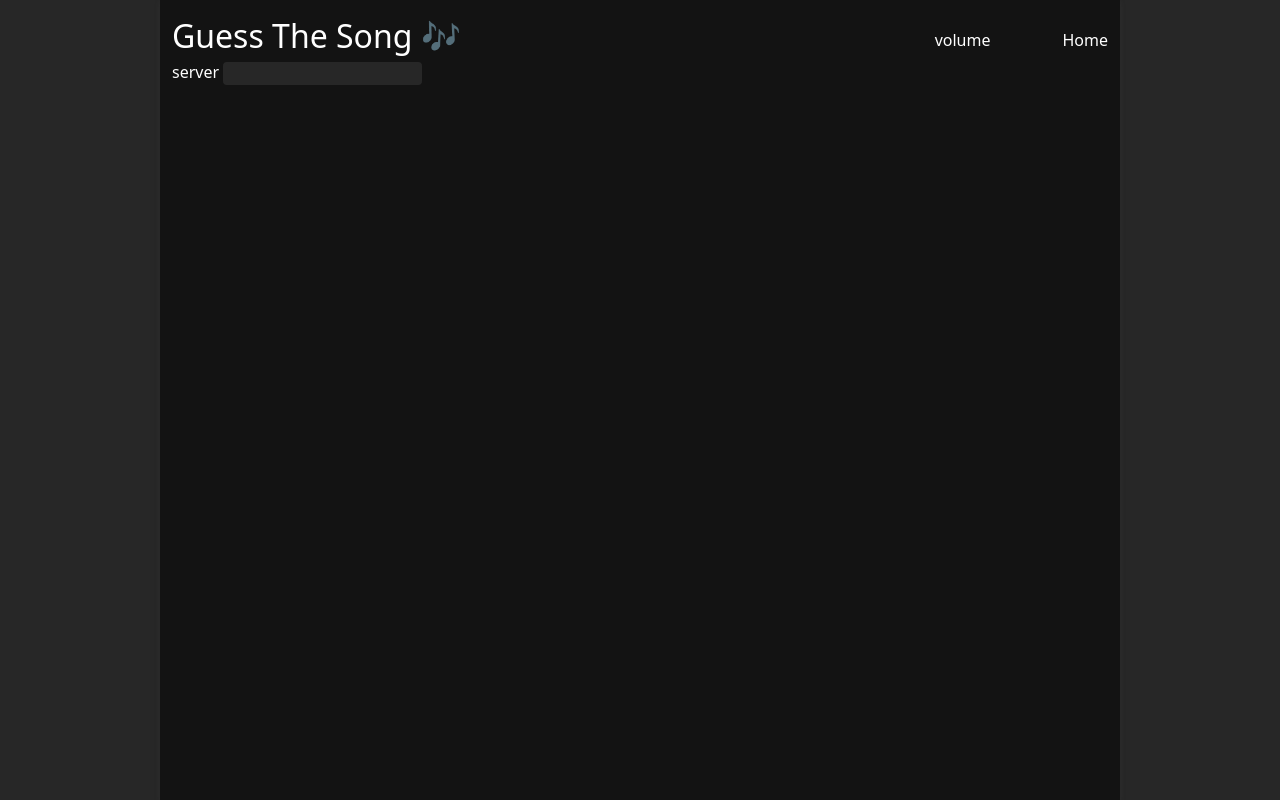
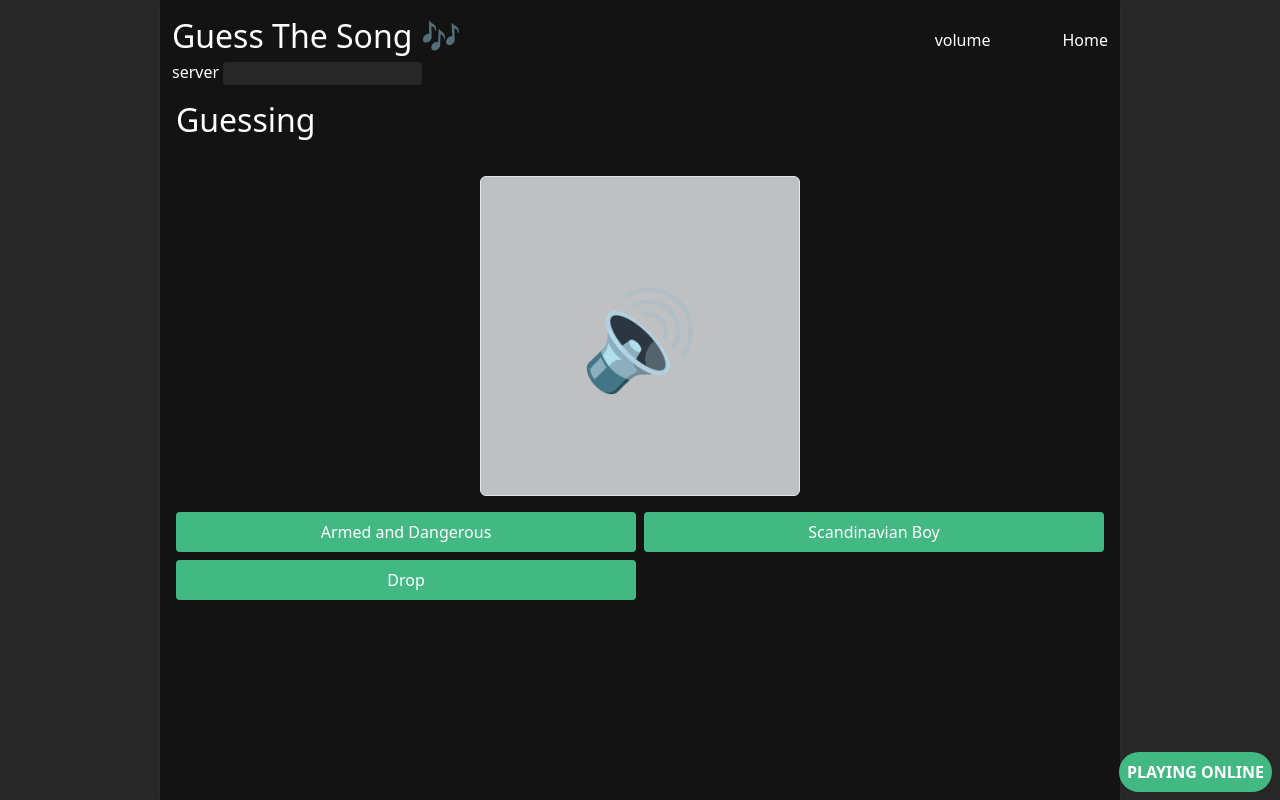
Before and after one commit to VirusBLITZ/guess-the-song-fe, a Nuxt app: page /room/1/guess in a window 1280 px wide. Built offline with nearby package versions, Linux system fonts and the light colour scheme.

Commit message:
create guess page

```diff
--- /dev/null
+++ b/pages/room/[id]/guess.vue
@@ -0,0 +1,23 @@
+<script setup lang="ts">
+const connectionHandler = useConnectionHandler();
+</script>
+
+<template>
+    <div class="flex h-12 mb-8 justify-between items-center">
+        <h1>Guessing
+            <span class="text-[var(--app-c-primary)]">
+                {{ connectionHandler.room?.id }}
+            </span>
+        </h1>
+    </div>
+    <section class="h-full w-full flex justify-center items-center flex-col">
+        <div class="text-8xl border rounded-md w-80 h-80 flex justify-center items-center bg-opacity-75 bg-slate-50 mb-4">
+            🔊
+        </div>
+        <section class="flex flex-wrap w-full justify-between">
+            <button v-for="option in connectionHandler.guessOptions" class="w-full md:w-[calc(50%-0.25rem)] mb-2">
+                {{ option }}
+            </button>
+        </section>
+    </section>
+</template>
--- a/stores/connectionHandler.ts
+++ b/stores/connectionHandler.ts
@@ -12,6 +12,8 @@ export const useConnectionHandler = defineStore('connectionHandler', () => {
     const isReady = ref(false);
     const audioPlayer = ref(null as HTMLAudioElement | null);
     const volume = ref(0.5);
+    // const guessOptions = ref(null as string[] | null);
+    const guessOptions = ref(['Armed and Dangerous', 'Scandinavian Boy', 'Drop ']);
 
     const handleGeneralMsg = (e: MessageEvent) => {
         const msg = String(e.data)
@@ -40,6 +42,7 @@ export const useConnectionHandler = defineStore('connectionHandler', () => {
             case 'game_start_guessing':
                 useRouter().push(`/room/${room.value!.id}/guess`);
                 break;
+
         }
     }
 
@@ -198,6 +201,7 @@ export const useConnectionHandler = defineStore('connectionHandler', () => {
         isReady,
         addSongs,
         startGuessing,
-        volume
+        volume,
+        guessOptions
     }
 })
```
Also changed, not shown: 1 other file (tests, documents, lock files or other folders).
